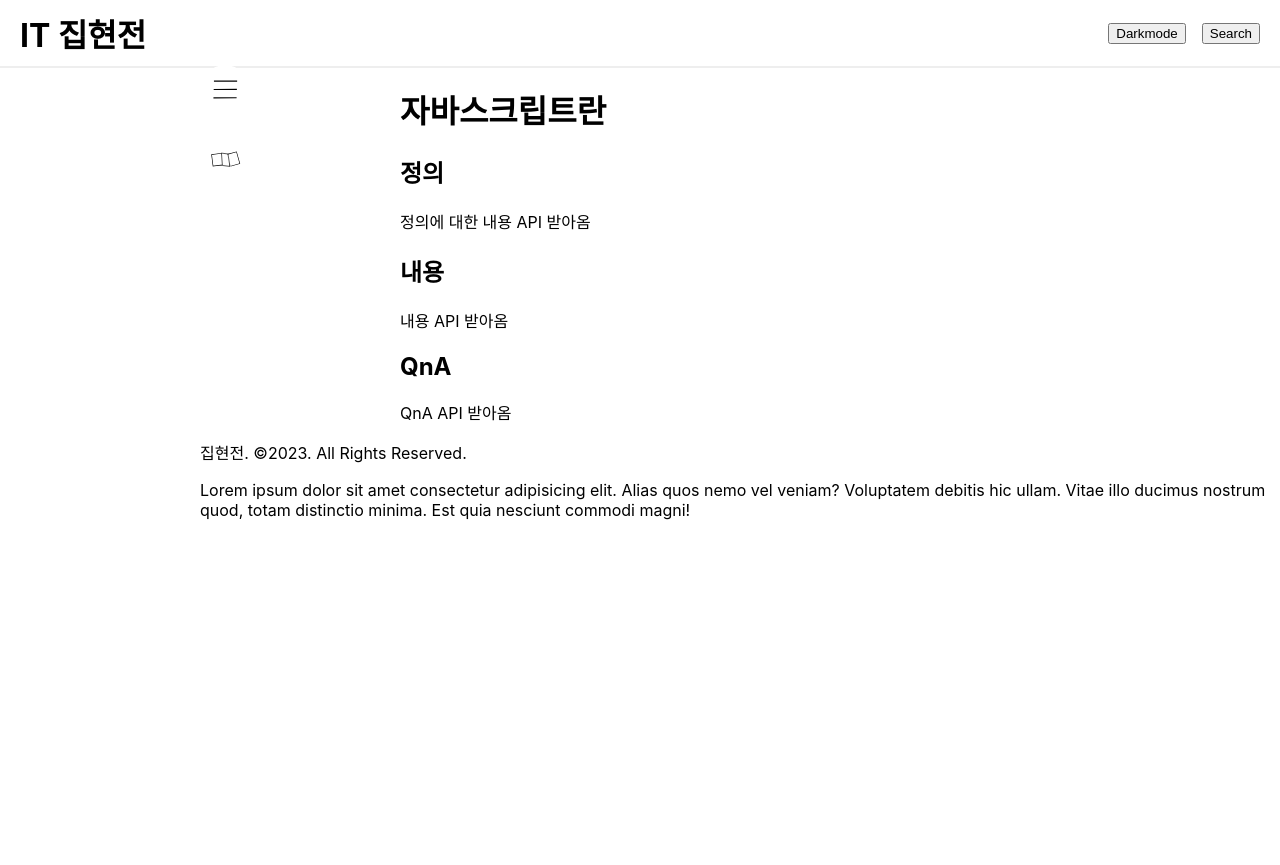
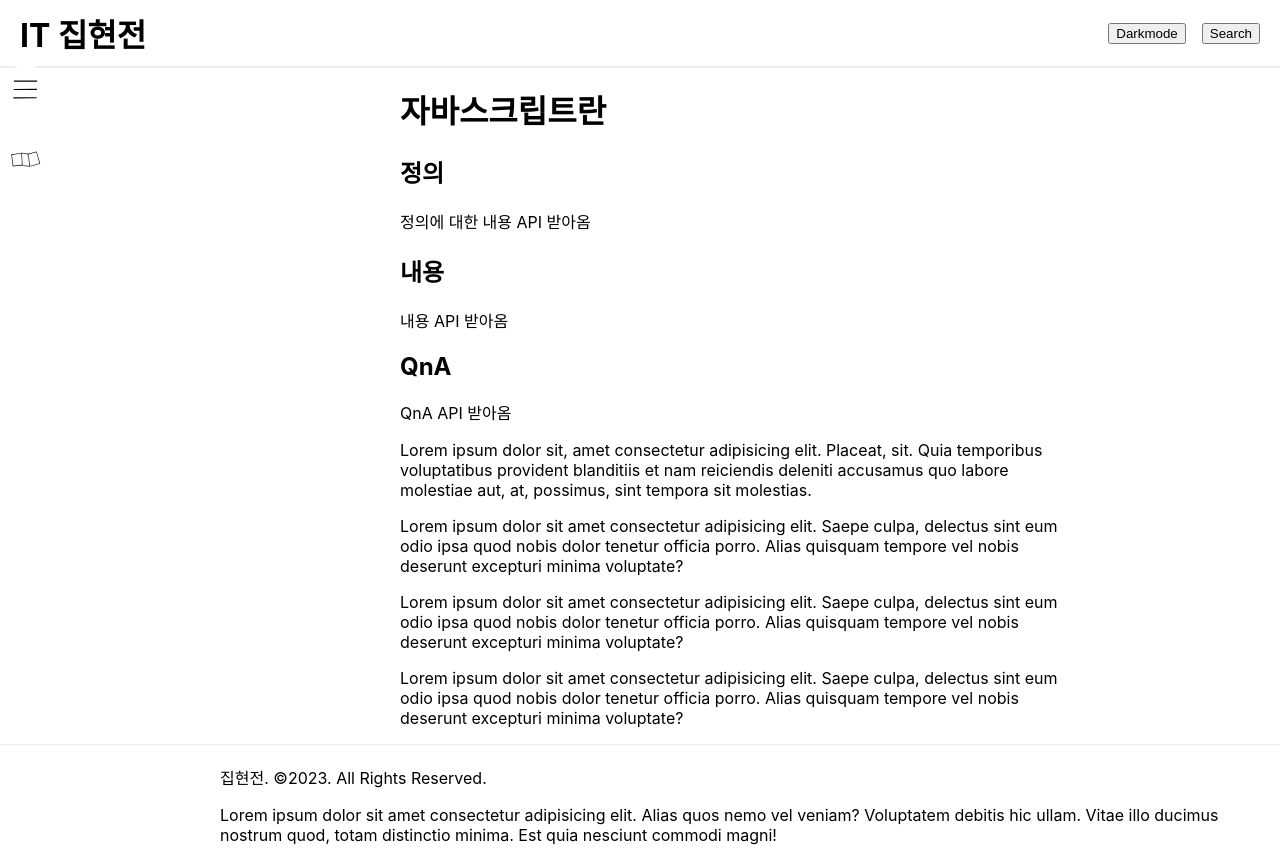
Before and after one commit to Seunggyu-Jung/interview_summary, a React (Create React App) app: page /detail in a window 1280 px wide. Built offline with nearby package versions, Linux system fonts and the light colour scheme; the HTML template or start-up script is replaced by a standard one.

Commit message:
feat: 디테일 페이지 슬라이더 및 버튼 fixed 추가

```diff
--- a/src/components/Footer/Footer.styled.ts
+++ b/src/components/Footer/Footer.styled.ts
@@ -1,5 +1,6 @@
 import { styled } from 'styled-components';
 
 export const Footer = styled.div`
-  margin-left: -200px;
+  border-top: 1px solid #eee;
+  padding: 20px 20px 0 220px;
 `;
--- a/src/components/Slider/Slider.styled.ts
+++ b/src/components/Slider/Slider.styled.ts
@@ -1,27 +1,6 @@
 import { css, styled } from 'styled-components';
 
-interface ISection {
-  type: 'default' | 'active';
-}
-
-const isType = {
-  default: css`
-    transform: translateX(-100%);
-    transition: transform 0.3s ease;
-  `,
-  active: css`
-    position: fixed;
-    width: 200px;
-    height: 100%;
-    background-color: antiquewhite;
-    transform: translateX(0);
-    transition: transform 0.5s ease;
-  `,
-};
-
-export const Slider = styled.section<ISection>`
-  ${props => isType[props.type]}
-`;
+export const Slider = styled.section``;
 
 export const Navigate = styled.nav`
   display: flex;
--- a/src/components/Slider/Slider.tsx
+++ b/src/components/Slider/Slider.tsx
@@ -1,13 +1,9 @@
 import * as S from './Slider.styled';
 
-interface SliderProps {
-  isActive: boolean;
-}
-
-export default function Slider({ isActive }: SliderProps) {
+export default function Slider() {
   return (
     <>
-      <S.Slider type={isActive ? 'active' : 'default'}>
+      <S.Slider>
         <h3>주제탐색</h3>
         <S.Navigate>
           <p>정의</p>
--- a/src/pages/DetailPage/DetailPage.styled.ts
+++ b/src/pages/DetailPage/DetailPage.styled.ts
@@ -1,44 +1,74 @@
 import { styled, css } from 'styled-components';
 
-interface IBtnSection {
+interface IBoolean {
   type: 'default' | 'active';
 }
 
-const isType = {
+const isWrapper = {
   default: css`
-    margin-right: 350px;
+    gap: 600px;
+    transition: 0.3s ease;
   `,
   active: css`
-    margin-right: 200px;
+    gap: 400px;
+    transition: 0.3s ease;
   `,
 };
 
-export const Wrapper = styled.div`
+const isSlider = {
+  default: css`
+    transform: translateX(-100%);
+  `,
+  active: css`
+    transform: translateX(0);
+    transition: transform 0.3s ease;
+    width: 200px;
+    height: 100vh;
+    background-color: antiquewhite;
+  `,
+};
+
+const isBtnSection = {
+  default: css`
+    transform: translateX(0);
+  `,
+  active: css`
+    transform: translateX(200px);
+  `,
+};
+
+const isContnet = {
+  default: css`
+    transform: translateX(-200px);
+    transition: 0.3s ease;
+  `,
+  active: css`
+    transform: translateX(0);
+    transition: 0.3s ease;
+  `,
+};
+
+export const Wrapper = styled.div<IBoolean>`
+  ${props => isWrapper[props.type]}
   display: flex;
-  gap: 200px;
   padding-top: 65px;
 `;
 
-export const SliderWrapper = styled.div`
-  width: 0;
-  overflow: hidden;
-  height: 100vh;
-  background-color: red;
+export const SliderWrapper = styled.div<IBoolean>`
+  ${props => isSlider[props.type]}
+  position: fixed;
 `;
 
-export const ButtonWrapper = styled.div`
-  flex-basis: 2;
+export const Content = styled.div<IBoolean>`
+  ${props => isContnet[props.type]}
+  display: flex;
+  flex-direction: column;
+  z-index: -1;
 `;
 
-export const Content = styled.div`
-  display: flex;
-  flex-direction: column;
-  height: 100vh;
-`;
-
-export const BtnSection = styled.section<IBtnSection>`
-  ${props => isType[props.type]}
-  transition: 0.5s ease;
+export const BtnSection = styled.section<IBoolean>`
+  ${props => isBtnSection[props.type]}
+  transition: transform 0.3s ease;
   display: flex;
   flex-direction: column;
   gap: 20px;
--- a/src/pages/DetailPage/DetailPage.tsx
+++ b/src/pages/DetailPage/DetailPage.tsx
@@ -23,13 +23,13 @@ export default function DetailPage() {
   return (
     <>
       <Header></Header>
-      <S.Wrapper>
+      <S.Wrapper type={sliderActive ? 'active' : 'default'}>
         {isGuidePopupOpen && <GuidePopup />}
-        <S.SliderWrapper>
-          <Slider isActive={sliderActive} />
+        <S.SliderWrapper type={sliderActive ? 'active' : 'default'}>
+          <Slider />
         </S.SliderWrapper>
 
-        <S.ButtonWrapper>
+        <div>
           <S.BtnSection type={sliderActive ? 'active' : 'default'}>
             <Button onClick={toggleSlider}>
               <img src={hamburger} alt="Menu" />
@@ -38,9 +38,9 @@ export default function DetailPage() {
               <img src={guide} alt="Guide" />
             </Button>
           </S.BtnSection>
-        </S.ButtonWrapper>
+        </div>
 
-        <S.Content>
+        <S.Content type={sliderActive ? 'active' : 'default'}>
           <div>
             <h1>자바스크립트란</h1>
             <section>
@@ -54,12 +54,35 @@ export default function DetailPage() {
             <section>
               <h2>QnA</h2>
               <p>QnA API 받아옴</p>
+              <p>
+                Lorem ipsum dolor sit, amet consectetur adipisicing elit.
+                Placeat, sit. Quia temporibus voluptatibus provident blanditiis
+                et nam reiciendis deleniti accusamus quo labore molestiae aut,
+                at, possimus, sint tempora sit molestias.
+              </p>
+              <p>
+                Lorem ipsum dolor sit amet consectetur adipisicing elit. Saepe
+                culpa, delectus sint eum odio ipsa quod nobis dolor tenetur
+                officia porro. Alias quisquam tempore vel nobis deserunt
+                excepturi minima voluptate?
+              </p>
+              <p>
+                Lorem ipsum dolor sit amet consectetur adipisicing elit. Saepe
+                culpa, delectus sint eum odio ipsa quod nobis dolor tenetur
+                officia porro. Alias quisquam tempore vel nobis deserunt
+                excepturi minima voluptate?
+              </p>
+              <p>
+                Lorem ipsum dolor sit amet consectetur adipisicing elit. Saepe
+                culpa, delectus sint eum odio ipsa quod nobis dolor tenetur
+                officia porro. Alias quisquam tempore vel nobis deserunt
+                excepturi minima voluptate?
+              </p>
             </section>
           </div>
-          <Footer></Footer>
         </S.Content>
       </S.Wrapper>
-      {/* <Footer></Footer> */}
+      <Footer />
     </>
   );
 }
```
